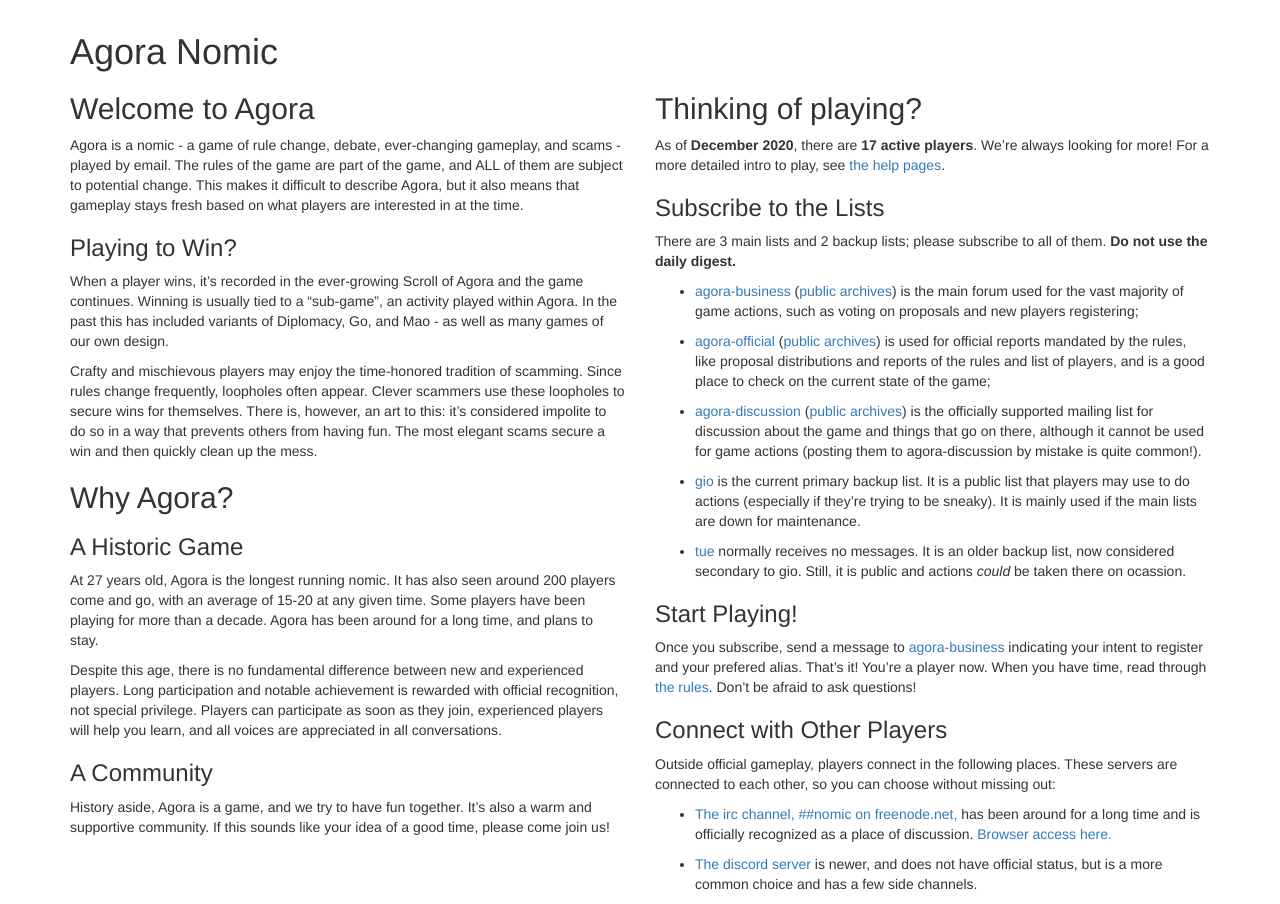
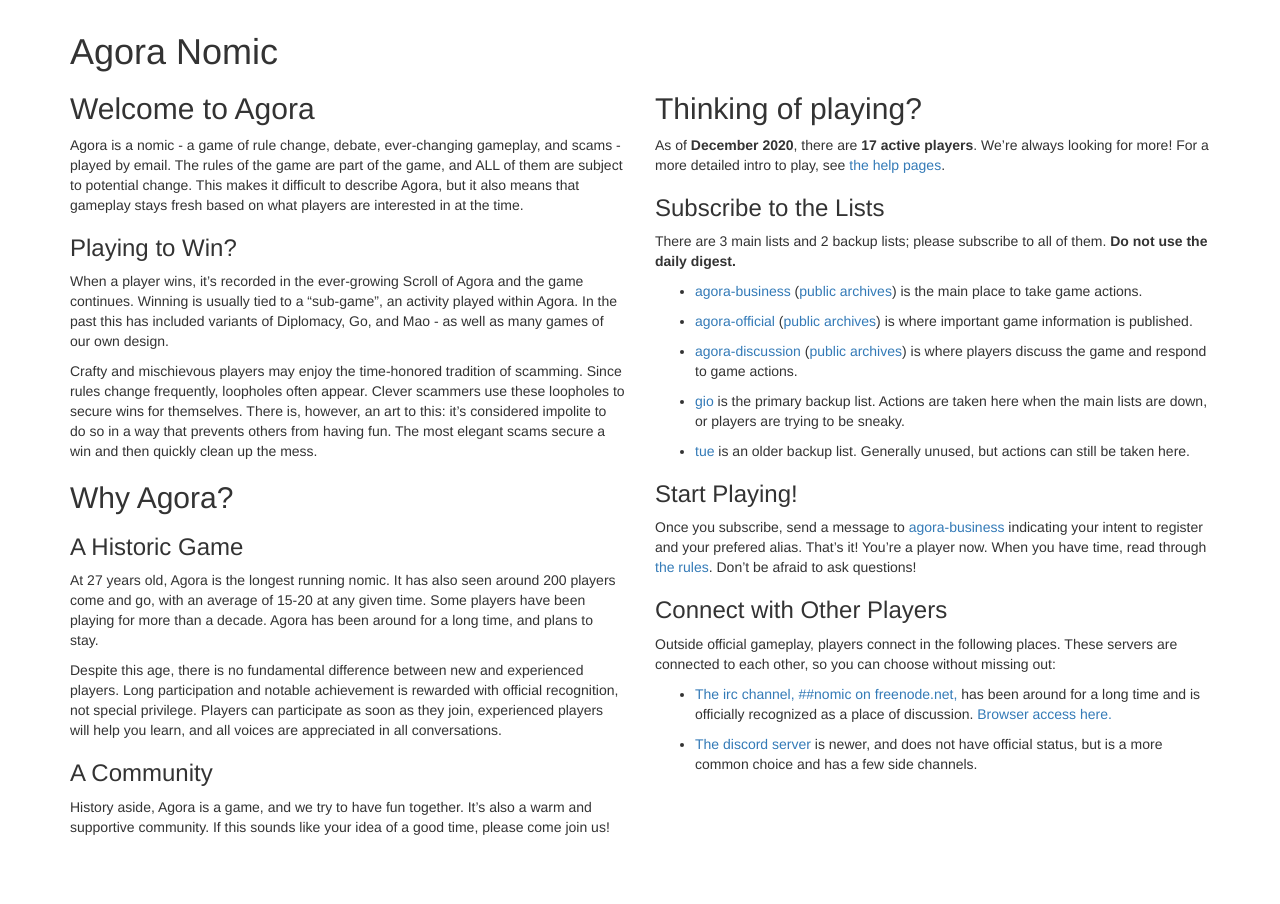
Before and after one commit to nixnull/agoranomic.github.io, a Jekyll site: the page built from index.md, in a window 1280 px wide, cut to the strip 164-1068 px from the top of the page. Built offline with Jekyll 4.4.1, drawn with Linux system fonts in a browser that asks for light colours; nearby versions of some CDN libraries; our own code applies the rules of GitHub Pages for plain Markdown files; after the commit the page ends 1011 px from its top, so only the background shows below that.

Commit message:
shorten list descriptions

```diff
--- a/index.md
+++ b/index.md
@@ -66,35 +66,22 @@ There are 3 main lists and 2 backup lists; please subscribe to all of
 them. **Do not use the daily digest.**
 
 * [agora-business](http://www.agoranomic.org/cgi-bin/mailman/listinfo/agora-business)
-  ([public
-  archives](http://www.mail-archive.com/agora-business@agoranomic.org/info.html))
-  is the main forum used for the vast majority of game actions, such
-  as voting on proposals and new players registering;
+  ([public archives](http://www.mail-archive.com/agora-business@agoranomic.org/info.html))
+  is the main place to take game actions.
 
 * [agora-official](http://www.agoranomic.org/cgi-bin/mailman/listinfo/agora-official)
-  ([public
-  archives](http://www.mail-archive.com/agora-official@agoranomic.org/info.html))
-  is used for official reports mandated by the rules, like proposal
-  distributions and reports of the rules and list of players, and is a
-  good place to check on the current state of the game;
+  ([public archives](http://www.mail-archive.com/agora-official@agoranomic.org/info.html))
+  is where important game information is published.
 
 * [agora-discussion](http://www.agoranomic.org/cgi-bin/mailman/listinfo/agora-discussion)
-  ([public
-  archives](http://www.mail-archive.com/agora-discussion@agoranomic.org/info.html))
-  is the officially supported mailing list for discussion about the
-  game and things that go on there, although it cannot be used for
-  game actions (posting them to agora-discussion by mistake is quite
-  common!).
+  ([public archives](http://www.mail-archive.com/agora-discussion@agoranomic.org/info.html))
+  is where players discuss the game and respond to game actions.
 
-* [gio](https://agoranomic.groups.io/g/main) is the current primary
-  backup list. It is a public list that players may use to do actions
-  (especially if they're trying to be sneaky). It is mainly used if the
-  main lists are down for maintenance.
+* [gio](https://agoranomic.groups.io/g/main) is the primary backup list.
+  Actions are taken here when the main lists are down, or players are trying to be sneaky.
 
-* [tue](http://listserver.tue.nl/mailman/listinfo/agora) normally
-  receives no messages. It is an older backup list, now considered
-  secondary to gio. Still, it is public and actions *could* be taken
-  there on ocassion.
+* [tue](http://listserver.tue.nl/mailman/listinfo/agora) is an older backup list.
+  Generally unused, but actions can still be taken here.
 
 ### Start Playing!
 
```
